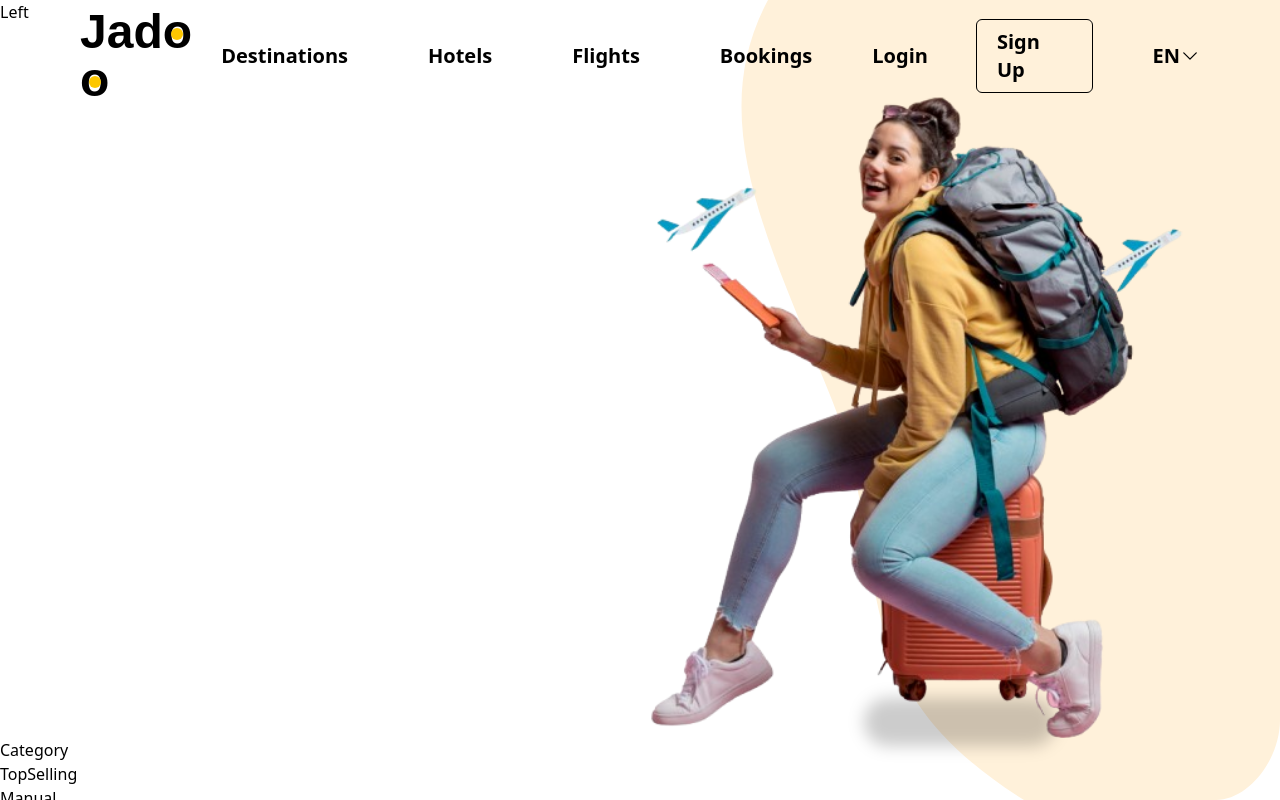
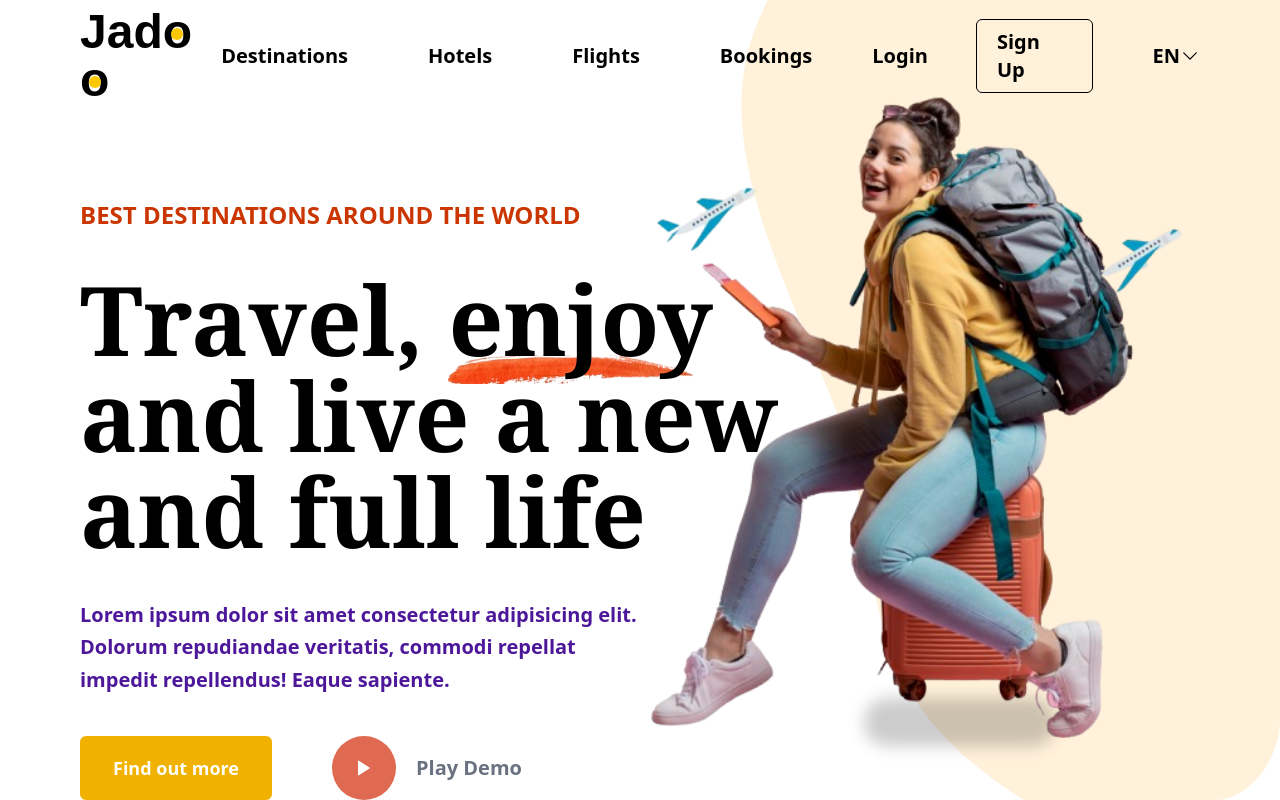
Before and after one commit to MohammedIrfan244/irish_test, a Next.js app: page / in a window 1280 px wide. Shown: the top 800 px of the page. Built offline with nearby package versions, Linux system fonts and the light colour scheme; a web font is replaced by a local one.

Commit message:
Enhance Hero section: add animations and content to Left and Right components, include underline image

```diff
--- a/src/components/sections/hero/Hero.tsx
+++ b/src/components/sections/hero/Hero.tsx
@@ -1,17 +1,25 @@
+"use client";
+
 import React from 'react';
+import { motion } from 'framer-motion';
 import Left from './Left';
 import Right from './Right';
 
 function Hero() {
   return (
-    <div className="flex flex-col md:flex-row">
+    <motion.div
+      className="flex flex-col md:flex-row h-auto md:min-h-screen"
+      initial={{ opacity: 0 }}
+      animate={{ opacity: 1 }}
+      transition={{ duration: 0.8 }}
+    >
       <div className="w-full md:w-1/2">
         <Left />
       </div>
       <div className="hidden md:block w-full md:w-1/2">
         <Right />
       </div>
-    </div>
+    </motion.div>
   );
 }
 
--- a/src/components/sections/hero/Left.tsx
+++ b/src/components/sections/hero/Left.tsx
@@ -1,9 +1,79 @@
-import React from 'react'
+"use client";
+
+import Image from 'next/image';
+import React from 'react';
+import { motion } from 'framer-motion';
+import { IoIosPlay } from "react-icons/io";
 
 function Left() {
   return (
-    <div>
-      Left
+    <div className='w-full h-auto pt-40 md:pt-0 md:h-full flex items-center md:items-start ps-5 md:ps-10 lg:ps-20 justify-between md:justify-end flex-col gap-16 md:gap-10'>
+
+      <motion.p
+        className='md:text-2xl text-xl font-bold text-orange-700'
+        initial={{ opacity: 0, y: 20 }}
+        animate={{ opacity: 1, y: 0 }}
+        transition={{ duration: 0.6, delay: 0.2 }}
+      >
+        BEST DESTINATIONS AROUND THE WORLD
+      </motion.p>
+
+      <motion.div
+        className='text-5xl whitespace-nowrap lg:text-8xl font-serif font-semibold'
+        initial={{ opacity: 0, y: 30 }}
+        animate={{ opacity: 1, y: 0 }}
+        transition={{ duration: 0.8, delay: 0.4 }}
+      >
+        <h2>Travel, <span className='relative'>
+          <Image
+            className='absolute bottom-0 left-0 z-0'
+            src="/images/underline.png"
+            alt='Underline'
+            width={250}
+            height={30}
+          />
+          <span className='relative z-10'>enjoy</span>
+          </span></h2>
+        <h2>and live a new</h2>
+        <h2>and full life</h2>
+      </motion.div>
+
+      <motion.p
+        className='md-text-lg leading-relaxed lg:text-xl text-violet-900 font-semibold'
+        initial={{ opacity: 0, y: 20 }}
+        animate={{ opacity: 1, y: 0 }}
+        transition={{ duration: 0.6, delay: 0.6 }}
+      >
+        Lorem ipsum dolor sit amet consectetur adipisicing elit. Dolorum repudiandae veritatis, commodi repellat impedit repellendus! Eaque sapiente.
+      </motion.p>
+
+      <motion.div
+        className='flex items-center gap-15'
+        initial={{ opacity: 0, y: 20 }}
+        animate={{ opacity: 1, y: 0 }}
+        transition={{ duration: 0.6, delay: 0.8 }}
+      >
+        <motion.button
+          className='w-48 h-16 bg-yellow-500 text-lg hover:cursor-pointer font-semibold rounded-md text-white'
+          whileHover={{ scale: 1.05 }}
+          whileTap={{ scale: 0.95 }}
+          transition={{ type: "spring", stiffness: 300 }}
+        >
+          Find out more
+        </motion.button>
+
+        <div className='flex gap-5 items-center text-center text-xl font-semibold text-gray-500'>
+          <motion.div
+            className='w-16 h-16 rounded-full flex justify-center bg-[#df6951] items-center'
+            whileHover={{ scale: 1.1 }}
+            whileTap={{ scale: 0.9 }}
+            transition={{ type: "spring", stiffness: 300 }}
+          >
+            <IoIosPlay className='text-white text-2xl' />
+          </motion.div>
+          <p>Play Demo</p>
+        </div>
+      </motion.div>
     </div>
   )
 }
--- a/src/components/sections/hero/Right.tsx
+++ b/src/components/sections/hero/Right.tsx
@@ -1,14 +1,20 @@
-import Image from 'next/image'
-import React from 'react'
+"use client";
+
+import Image from 'next/image';
+import React from 'react';
+import { motion } from 'framer-motion';
 
 function Right() {
     return (
         <div className='relative w-full pt-20'>
-            <svg
+            <motion.svg
                 className='w-full absolute top-0 right-0 h-screen'
                 viewBox="0 0 100 100"
                 preserveAspectRatio="none"
                 fill="#fff1da"
+                initial={{ opacity: 0, x: 50 }}
+                animate={{ opacity: 1, x: 0 }}
+                transition={{ duration: 1, delay: 0.3 }}
             >
                 <path d="
                     M 20,0
@@ -21,10 +27,21 @@ function Right() {
                     C 20,30 10,15 20,0
                     Z
                 " />
-            </svg>
+            </motion.svg>
+
             <div className='relative z-10'>
-                <div className='absolute bottom-0 left-1/2 transform -translate-x-1/2 translate-y-2 w-48 h-12 bg-black/20 rounded-full blur-sm'></div>
+                <motion.div
+                    className='absolute bottom-0 left-1/2 transform -translate-x-1/2 translate-y-2 w-48 h-12 bg-black/20 rounded-full blur-sm'
+                    initial={{ opacity: 0, scale: 0.8 }}
+                    animate={{ opacity: 1, scale: 1 }}
+                    transition={{ duration: 0.8, delay: 0.8 }}
+                />
 
+                <motion.div
+                    initial={{ opacity: 0, y: 30 }}
+                    animate={{ opacity: 1, y: 0 }}
+                    transition={{ duration: 1, delay: 0.6 }}
+                >
                     <Image
                         className='relative z-10'
                         src="/images/women_irish.png"
@@ -32,6 +49,7 @@ function Right() {
                         width={600}
                         height={1000}
                     />
+                </motion.div>
             </div>
         </div>
     )
```
Also changed, not shown: public/images/underline.png (added). Lines whose indentation alone changed are shown as unchanged.
